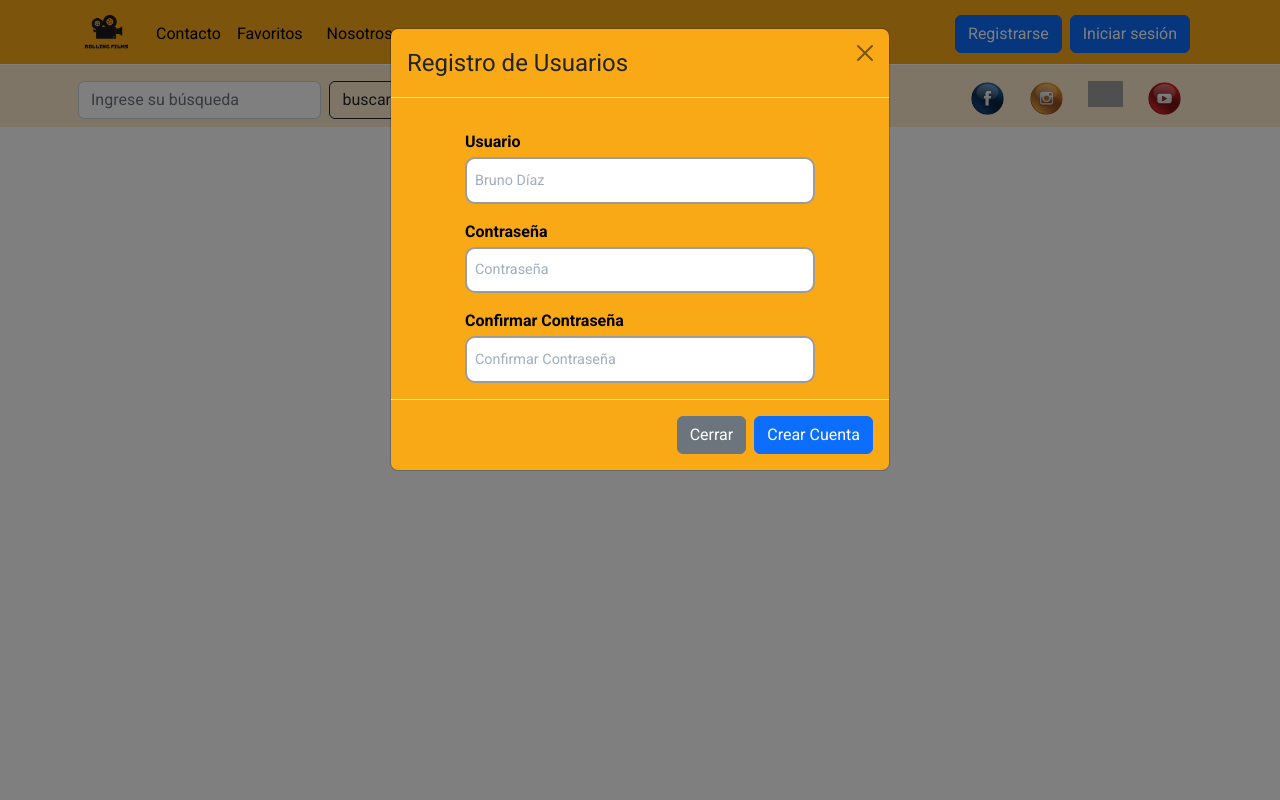
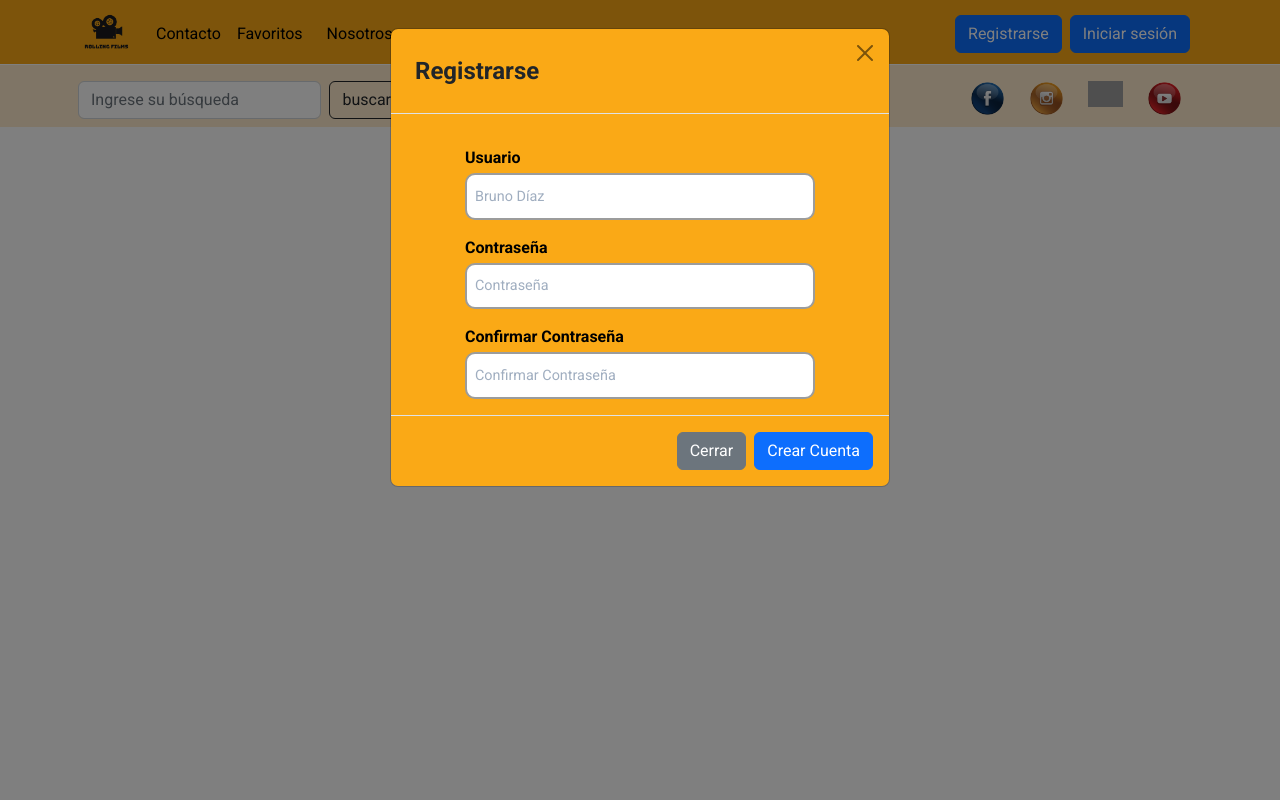
Before and after one commit to admanser/React_Proyecto_3, a React (Create React App) app: page /recoveryPass in a window 1280 px wide. Both pictures are taken after a click on the button "Registrarse". Shown: the top 800 px of the page. Built offline with nearby package versions, Linux system fonts and the light colour scheme; grey boxes are pictures that could not be loaded.

Commit message:
Corercion SingUp y Recovery

```diff
--- a/src/components/SignUp.jsx
+++ b/src/components/SignUp.jsx
@@ -18,12 +18,12 @@ const SignUp = ({ show, handleClose }) => {
       validationSchema={singupSchema}
       onSubmit={onSubmit}
     >
-      {({ isSubmitting }) => (
+      {({ isSubmitting, resetForm }) => (
         <>
           <Modal show={show} onHide={handleClose}>
             <Modal.Header closeButton>
-              <Modal.Title className="text-dark">
-                Registro de Usuarios
+              <Modal.Title className="text-dark fw-bold p-2">
+                Registrarse
               </Modal.Title>
             </Modal.Header>
             <Modal.Body>
@@ -52,7 +52,10 @@ const SignUp = ({ show, handleClose }) => {
               </Form>
             </Modal.Body>
             <Modal.Footer>
-              <Button variant="secondary" onClick={handleClose}>
+              <Button
+                variant="secondary"
+                onClick={() => handleClose(resetForm())}
+              >
                 Cerrar
               </Button>
               <Button type="submit" variant="primary" disabled={isSubmitting}>
--- a/src/css/signup.css
+++ b/src/css/signup.css
@@ -1,5 +1,3 @@
-/* @import url("https://fonts.googleapis.com/css2?family=Open+Sans:wght@400;600&display=swap"); */
-
 .modal-content {
   background-color: #faa916;
 }
@@ -53,20 +51,18 @@ input[type="checkbox"] {
   margin-top: 0.25rem;
 }
 
-#btnsubmit {
-  display: block;
+#btnsubmit,
+#btncancel {
   padding: 0.35rem 0.5rem;
   background-color: #faa916;
   color: #000000;
   border: none;
   border-radius: 3px;
-  width: 50%;
+  width: 45%;
   font-size: 1rem;
   font-weight: bold;
   cursor: pointer;
-  margin: auto;
-  margin-top: 30px;
-  margin-bottom: 100px;
+  margin: 30px 5px 20px 5px;
 }
 
 h2 {
--- a/src/pages/RecoveryPass.jsx
+++ b/src/pages/RecoveryPass.jsx
@@ -15,7 +15,7 @@ const RecoveryPass = () => {
       validationSchema={recoverySchema}
       onSubmit={onSubmit}
     >
-      {({ isSubmitting }) => (
+      {({ isSubmitting, resetForm }) => (
         <Form>
           <h2>Recuperar Contraseña</h2>
           <CustomInput
@@ -30,10 +30,20 @@ const RecoveryPass = () => {
             type="text"
             placeholder="mail@mail.com"
           />
+          <div direction="horizontal" gap={3}>
+            <button
+              id="btncancel"
+              type="reset"
+              variant="secondary"
+              onClick={resetForm}
+            >
+              Cancelar
+            </button>
 
-          <button id="btnsubmit" disabled={isSubmitting} type="submit">
-            Submit
-          </button>
+            <button id="btnsubmit" disabled={isSubmitting} type="submit">
+              Submit
+            </button>
+          </div>
         </Form>
       )}
     </Formik>
```
